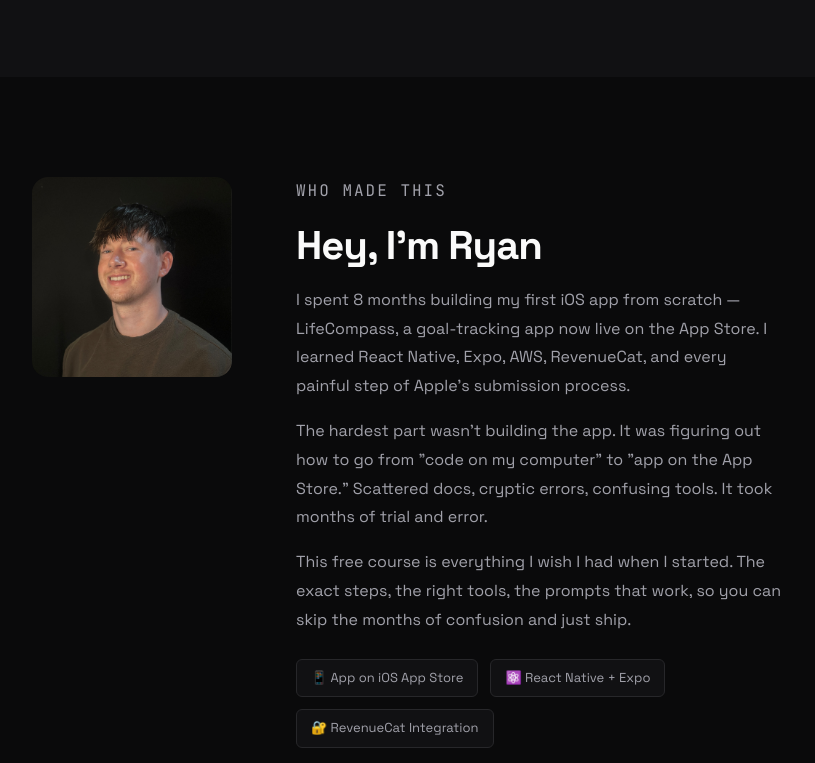
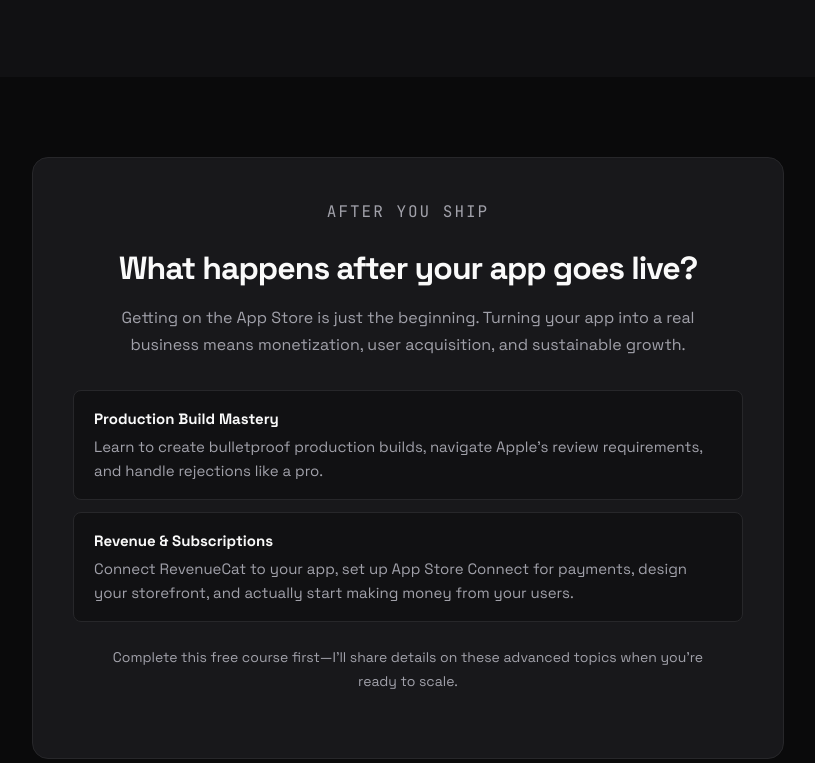
Before and after one commit to RyanNovinc/replit-to-appstore, a plain HTML site: page index.html in a window 1280 px wide. Shown: the part 2855-3618 px from the top of the page, without its empty margins (232-1047 px from the left). Drawn offline with Linux system fonts and the light colour scheme.

Commit message:
Add 'What's Next' section to index.html

```diff
--- a/index.html
+++ b/index.html
@@ -417,6 +417,57 @@
             line-height: 1.6;
         }
 
+        /* What's Next Section */
+        .whats-next {
+            padding: 80px 0;
+        }
+
+        .whats-next-content {
+            background: var(--bg-card);
+            border: 1px solid var(--border);
+            border-radius: 16px;
+            padding: 40px;
+            text-align: center;
+        }
+
+        .whats-next-content h2 {
+            margin-bottom: 16px;
+            font-size: clamp(24px, 4vw, 32px);
+        }
+
+        .whats-next-content p {
+            color: var(--text-secondary);
+            margin-bottom: 24px;
+            font-size: 16px;
+            line-height: 1.7;
+            max-width: 600px;
+            margin-left: auto;
+            margin-right: auto;
+        }
+
+        .next-courses {
+            display: flex;
+            flex-direction: column;
+            gap: 12px;
+            margin-top: 32px;
+            text-align: left;
+        }
+
+        .next-course-item {
+            padding: 16px 20px;
+            background: var(--bg-secondary);
+            border: 1px solid var(--border);
+            border-radius: 8px;
+            font-size: 15px;
+            color: var(--text-secondary);
+        }
+
+        .next-course-item strong {
+            color: var(--text-primary);
+            display: block;
+            margin-bottom: 4px;
+        }
+
         /* About Section */
         .about {
             padding: 100px 0;
@@ -561,7 +612,7 @@
             }
         }
 
-        .hero, .pain-points, .solution, .steps, .about, .faq, .final-cta {
+        .hero, .pain-points, .solution, .steps, .whats-next, .about, .faq, .final-cta {
             animation: fadeInUp 0.6s ease-out;
         }
 
@@ -583,6 +634,10 @@
 
             .benefit-item {
                 padding: 16px 20px;
+            }
+
+            .whats-next-content {
+                padding: 32px 24px;
             }
         }
     </style>
@@ -671,6 +726,29 @@
                         <p>Create your Apple Developer account, set up App Store Connect, build for production, and submit to the App Store.</p>
                     </div>
                 </div>
+            </div>
+        </div>
+    </section>
+
+    <section class="whats-next">
+        <div class="container">
+            <div class="whats-next-content">
+                <p class="section-label">After You Ship</p>
+                <h2>What happens after your app goes live?</h2>
+                <p>Getting on the App Store is just the beginning. Turning your app into a real business means monetization, user acquisition, and sustainable growth.</p>
+
+                <div class="next-courses">
+                    <div class="next-course-item">
+                        <strong>Production Build Mastery</strong>
+                        Learn to create bulletproof production builds, navigate Apple's review requirements, and handle rejections like a pro.
+                    </div>
+                    <div class="next-course-item">
+                        <strong>Revenue & Subscriptions</strong>
+                        Connect RevenueCat to your app, set up App Store Connect for payments, design your storefront, and actually start making money from your users.
+                    </div>
+                </div>
+
+                <p style="margin-top: 24px; font-size: 14px;">Complete this free course first—I'll share details on these advanced topics when you're ready to scale.</p>
             </div>
         </div>
     </section>
```
